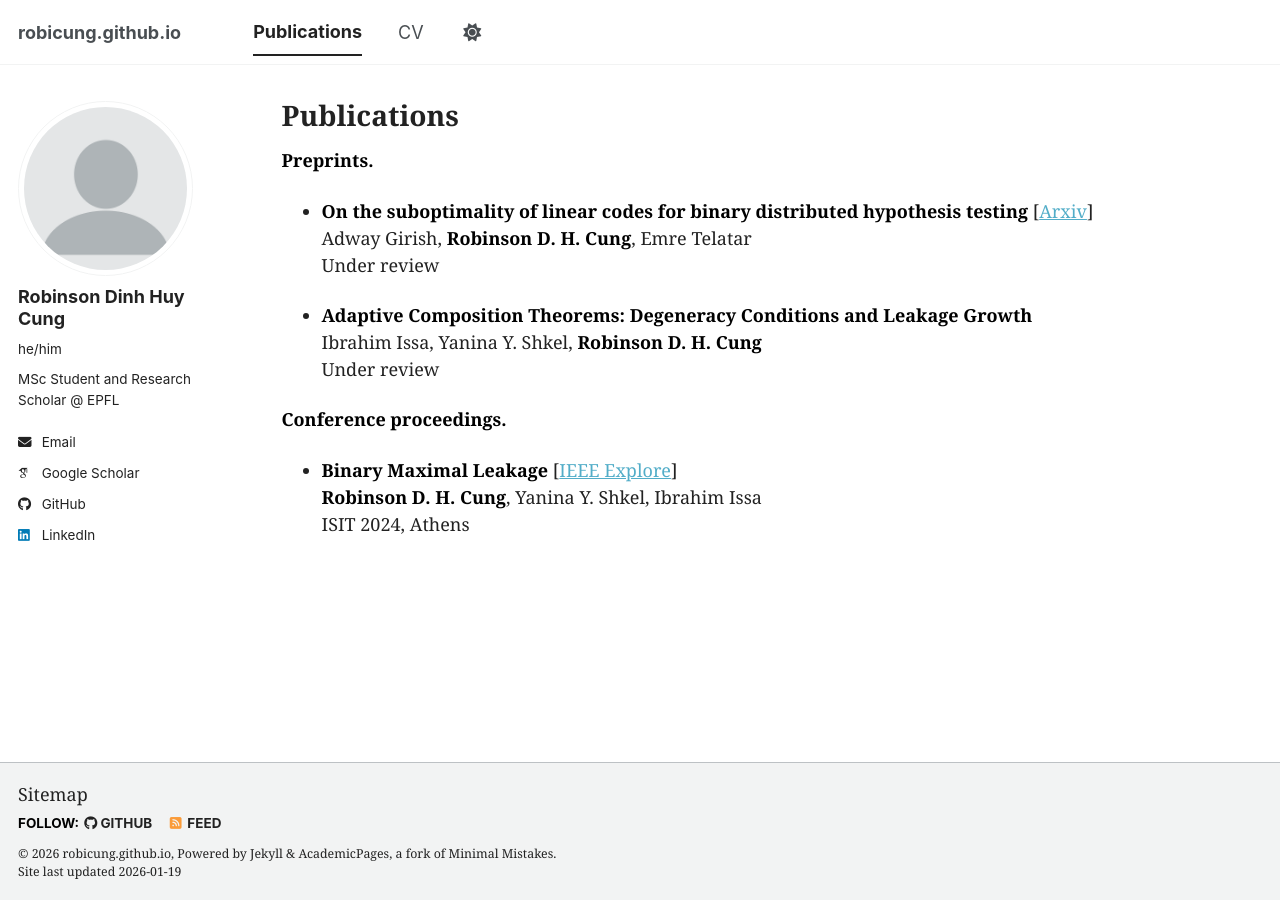
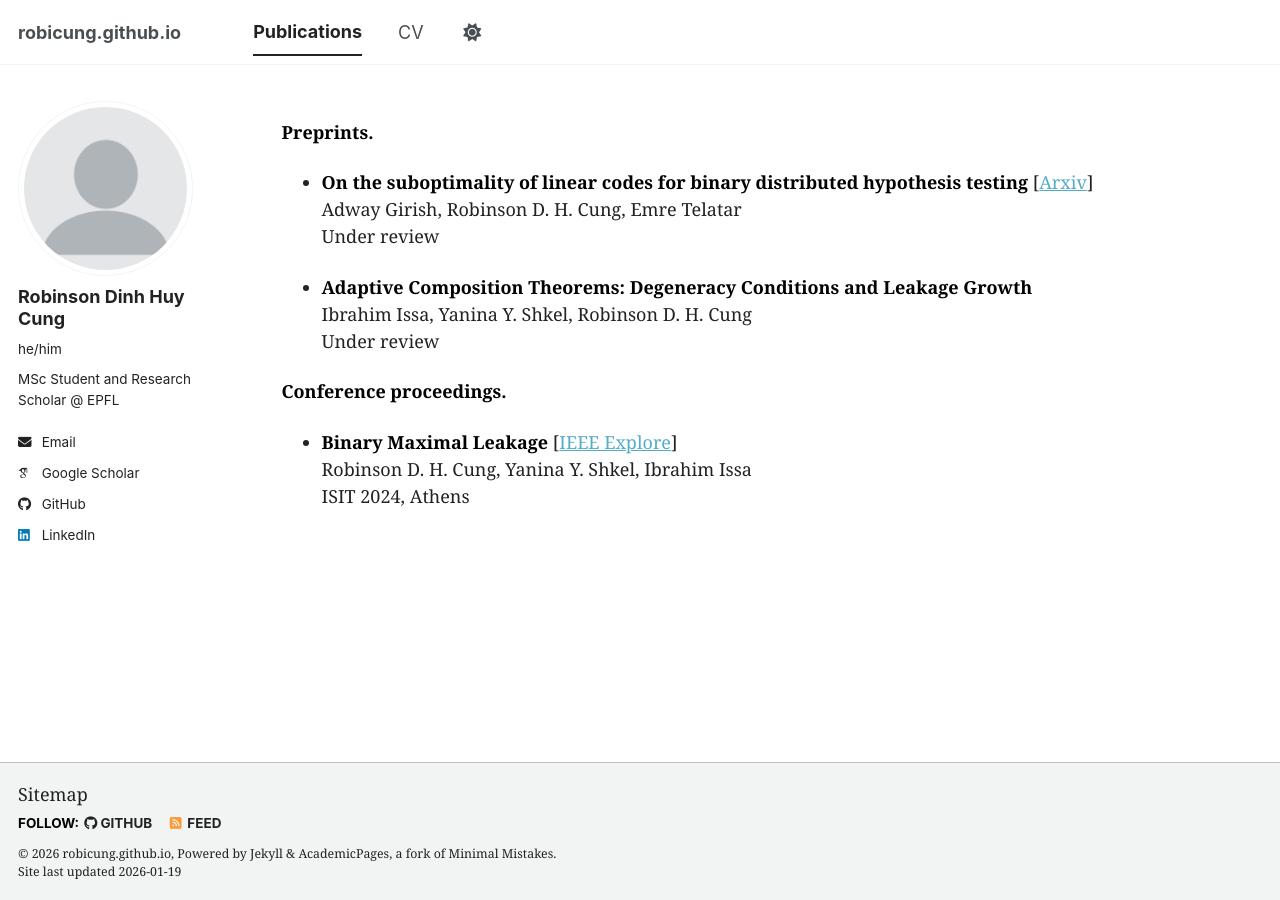
Before and after one commit to robicung/robicung.github.io, a Jekyll site: the page built from _pages/publications.md, in a window 1280 px wide. Built offline with Jekyll 4.4.1, drawn with Linux system fonts in a browser that asks for light colours; some web fonts are replaced; a script bundle is joined from its source files by our own code; library files that are not in the unit come from our copies.

Commit message:
Fix author formatting in publications list

```diff
--- a/_pages/publications.md
+++ b/_pages/publications.md
@@ -1,16 +1,16 @@
 ---
 layout: archive
-title: "Publications"
+title:
 permalink: /publications/
 author_profile: true
 ---
 
 **Preprints.**
 
-- **On the suboptimality of linear codes for binary distributed hypothesis testing** [[Arxiv](https://arxiv.org/abs/2601.10526)]<br><span class="authors">Adway Girish, **Robinson D. H. Cung**, Emre Telatar</span><br>Under review
+- **On the suboptimality of linear codes for binary distributed hypothesis testing** [[Arxiv](https://arxiv.org/abs/2601.10526)]<br><span class="authors">Adway Girish, Robinson D. H. Cung, Emre Telatar</span><br>Under review
 
-- **Adaptive Composition Theorems: Degeneracy Conditions and Leakage Growth**<br><span class="authors">Ibrahim Issa, Yanina Y. Shkel, **Robinson D. H. Cung**</span><br>Under review
+- **Adaptive Composition Theorems: Degeneracy Conditions and Leakage Growth**<br><span class="authors">Ibrahim Issa, Yanina Y. Shkel, Robinson D. H. Cung</span><br>Under review
 
 **Conference proceedings.**
 
-- **Binary Maximal Leakage** [[IEEE Explore](https://ieeexplore.ieee.org/document/10619387)]<br><span class="authors">**Robinson D. H. Cung**, Yanina Y. Shkel, Ibrahim Issa</span><br>ISIT 2024, Athens
+- **Binary Maximal Leakage** [[IEEE Explore](https://ieeexplore.ieee.org/document/10619387)]<br><span class="authors">Robinson D. H. Cung, Yanina Y. Shkel, Ibrahim Issa</span><br>ISIT 2024, Athens
```
